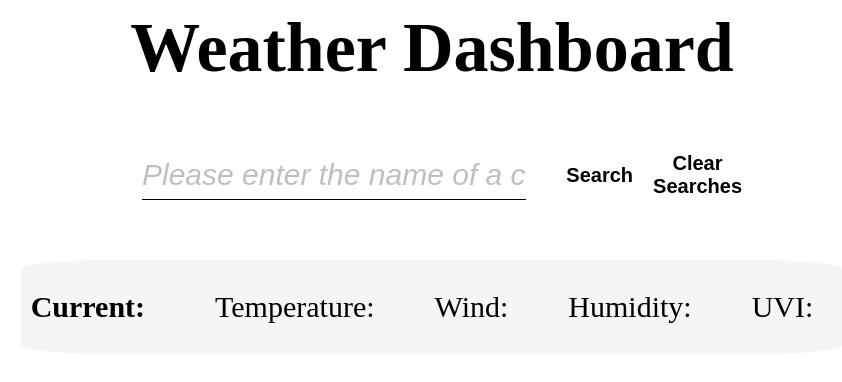
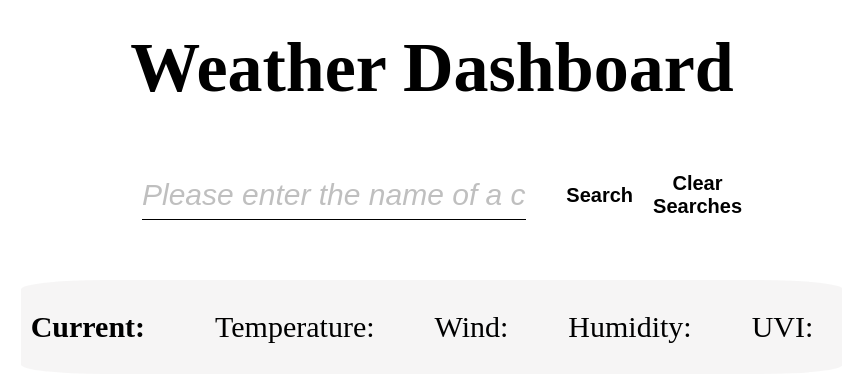
Before and after one commit to rrich-kray/weather-dashboard, a website built with Vite: page index.html in a window 1280 px wide. Shown: the whole page, without its empty margins (208-1050 px from the left). Built offline with nearby package versions, Linux system fonts and the light colour scheme; files whose address does not match are found by name.

Commit message:
adding html wrapper for all content on webpage in attempt to fix zoom issue on github pages

```diff
--- a/assets/css/styles.css
+++ b/assets/css/styles.css
@@ -182,9 +182,20 @@ header h1 {
     padding: 2rem;
 }
 
+.main {
+    height: 100vh;
+    width: 100vw;
+    display: flex;
+    flex-direction: column;
+}
+
+.banner {
+    height: 400px;
+}
+
 .main-container {
     width: 100%;
-    max-height: 100%;
+    flex-grow: 1;
 }
 
 .sidebar-container {
--- a/index.html
+++ b/index.html
@@ -11,7 +11,9 @@
 </head>
 <body>
 
-    <header class="flex-column a-center j-center w-100">
+    <div class="main">
+
+        <header class="banner flex-column a-center j-center w-100">
             <h1>Weather Dashboard</h1>
             <div class="search-container flex-row w-50">
                 <div class="city-search flex-row j-center a-center">
@@ -33,9 +35,7 @@
         </header>
 
         <div class="main-container w-100">
-
-        <div class="tile-container flex-column h-50 w-100">
-
+            <div class="tile-container flex-column h-50 w-100"></div>
         </div>
 
     </div>
```
Lines whose indentation alone changed are shown as unchanged.
